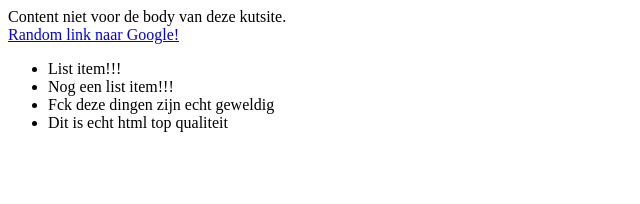
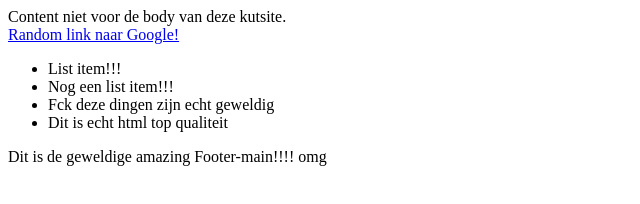
Before and after one commit to maxverbeek/testrepo, a plain HTML site: page index.html in a window 1280 px wide. Shown: the whole page, without its empty margins (0-640 px from the left). Drawn offline with Linux system fonts and the light colour scheme.

Commit message:
Heb een geweldigmooie footer gemaakt!

```diff
--- a/index.html
+++ b/index.html
@@ -14,5 +14,8 @@
 			<li>Fck deze dingen zijn echt geweldig</li>
 			<li>Dit is echt html top qualiteit</li>
 		</ul>
+		<div class="footer-main">
+			Dit is de geweldige amazing Footer-main!!!! omg
+		</div>
 	</body>
 </html>
```
